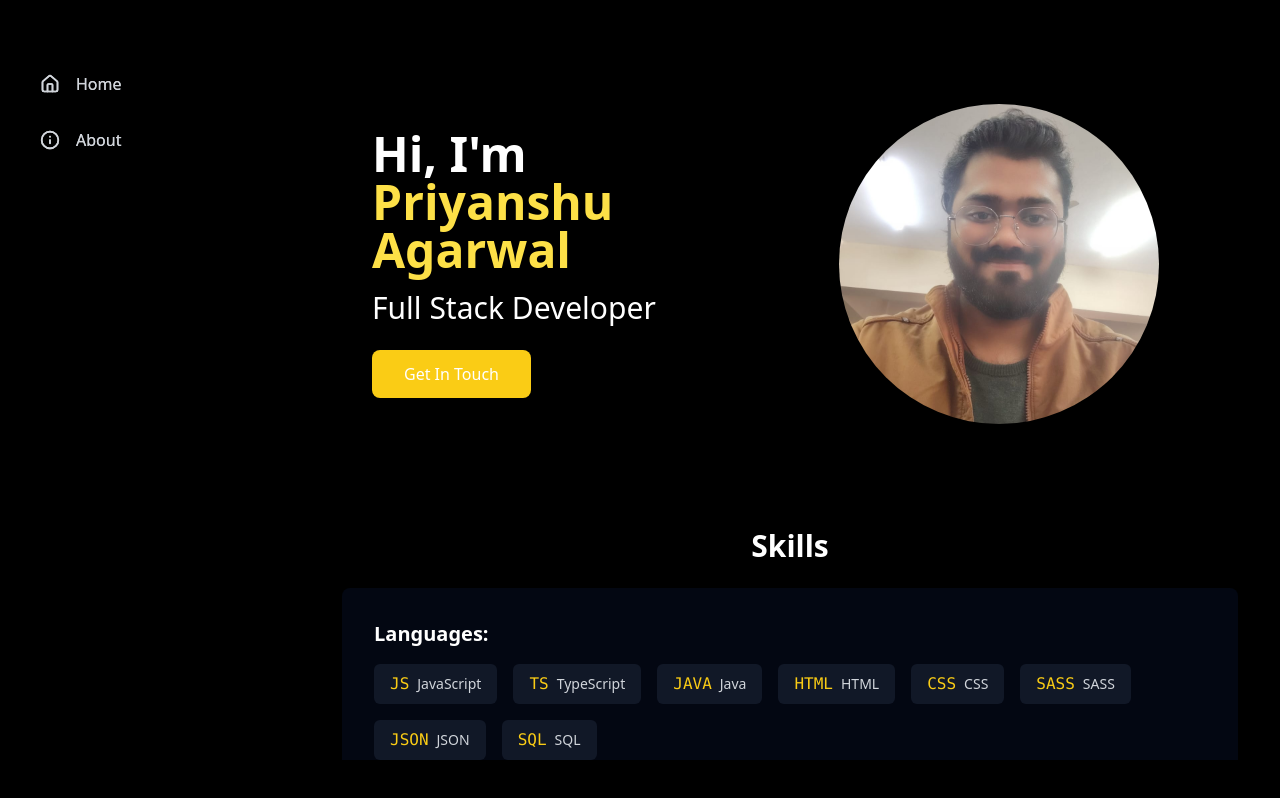
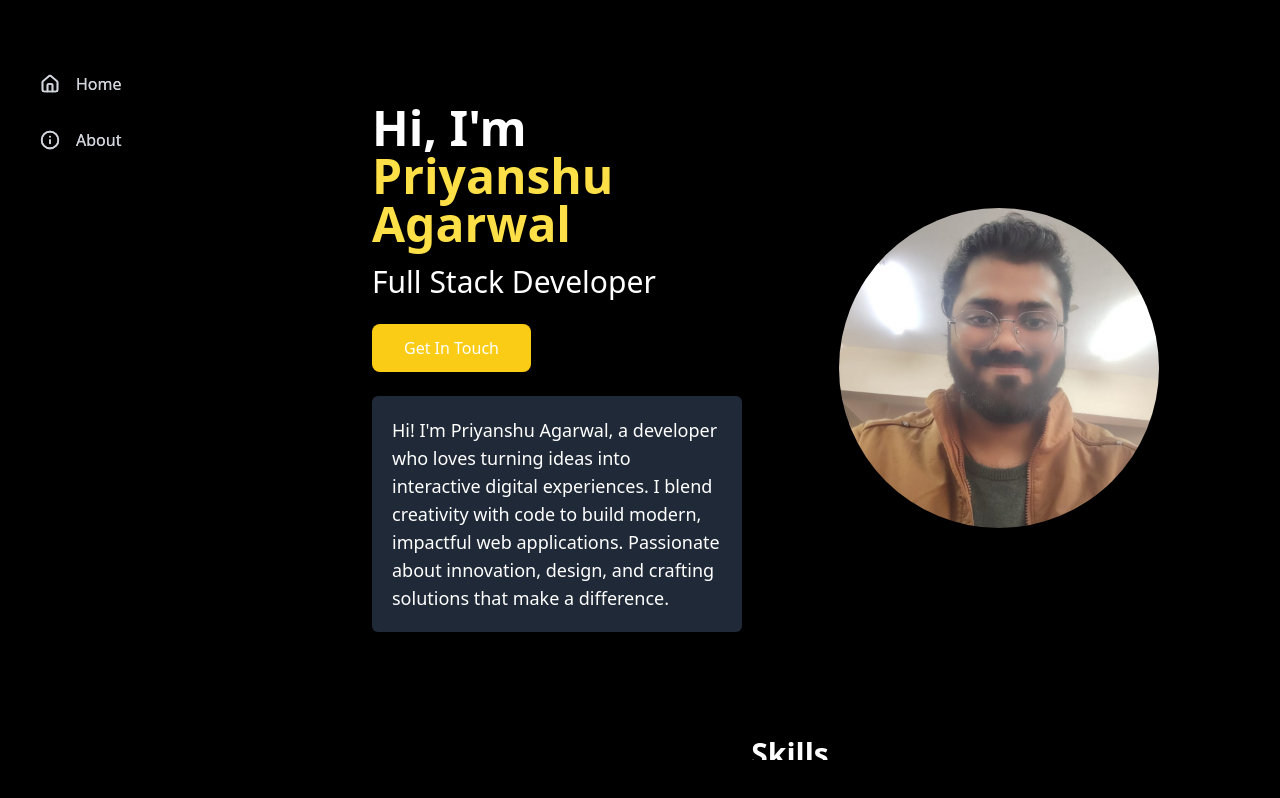
Before and after one commit to priyanshu-101/About, a React (Vite) app: page / in a window 1280 px wide. Built offline with nearby package versions, Linux system fonts and the light colour scheme; no server answers.

Commit message:
description added

```diff
--- a/src/home/HomeHeader.jsx
+++ b/src/home/HomeHeader.jsx
@@ -1,4 +1,3 @@
-import React from "react";
 import { useNavigate } from "react-router-dom";
 
 const HomeHeader = () => {
@@ -12,7 +11,7 @@ const HomeHeader = () => {
     <div className="flex flex-col md:flex-row items-center justify-between py-16 px-8 max-w-7xl mx-auto">
       <div className="md:w-1/2 md:pr-12 mb-8 md:mb-0">
         <h1 className="text-4xl md:text-5xl font-bold text-white mb-4">
-          Hi, I'm <span className="text-yellow-300">Priyanshu</span>
+          Hi, I&apos;m <span className="text-yellow-300">Priyanshu</span>
           <br />
           <span className="text-yellow-300">Agarwal</span>
         </h1>
@@ -25,6 +24,11 @@ const HomeHeader = () => {
         >
           Get In Touch
         </button>
+        <div className="mt-6 w-full max-w-xl">
+          <div className="bg-gray-800 rounded-md p-5 text-base md:text-lg text-white font-normal text-left shadow-md">
+            Hi! I&apos;m Priyanshu Agarwal, a developer who loves turning ideas into interactive digital experiences. I blend creativity with code to build modern, impactful web applications. Passionate about innovation, design, and crafting solutions that make a difference.
+          </div>
+        </div>
       </div>
       <div className="md:w-1/2 flex justify-center items-center">
         <div className="relative inline-block">
```
